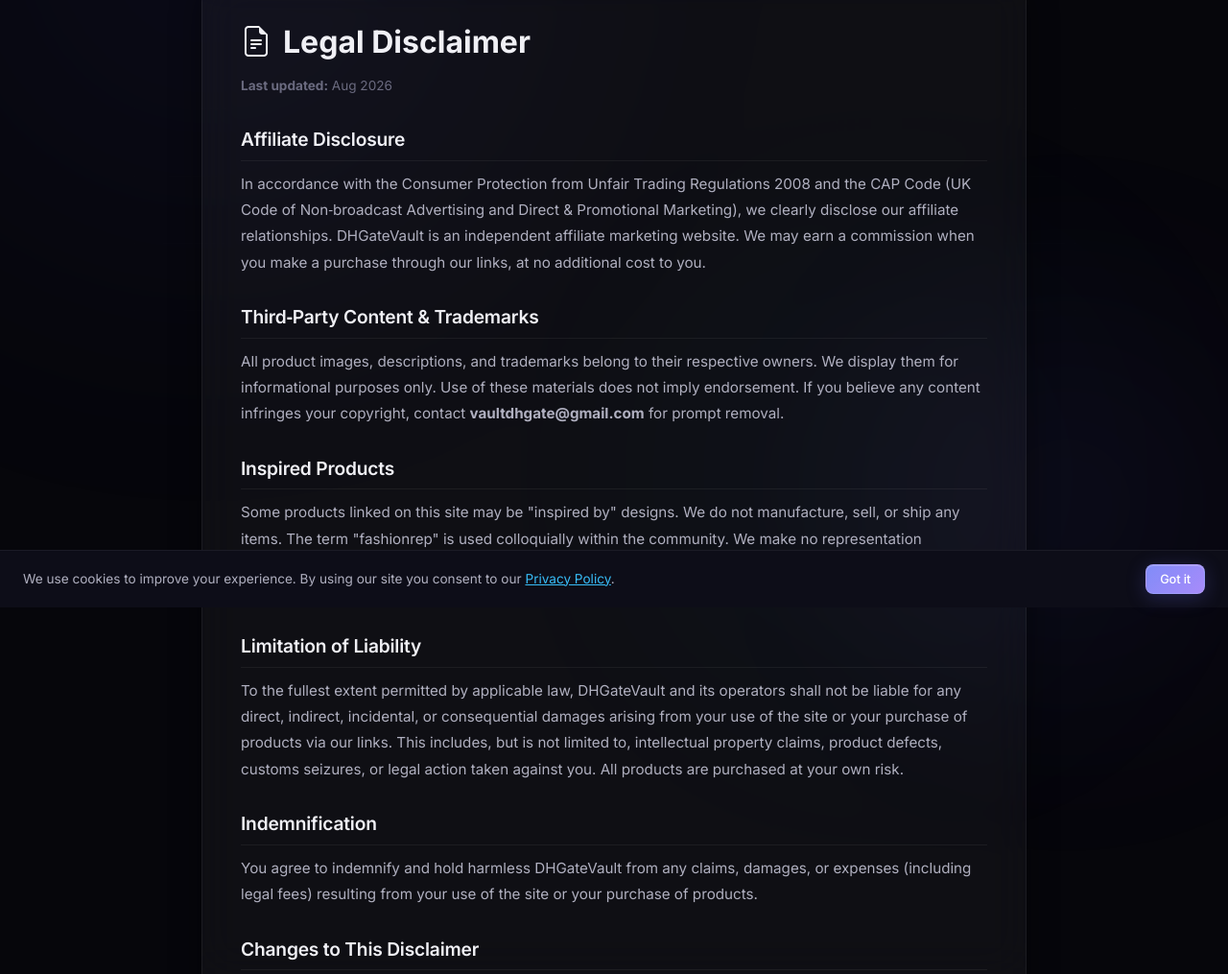
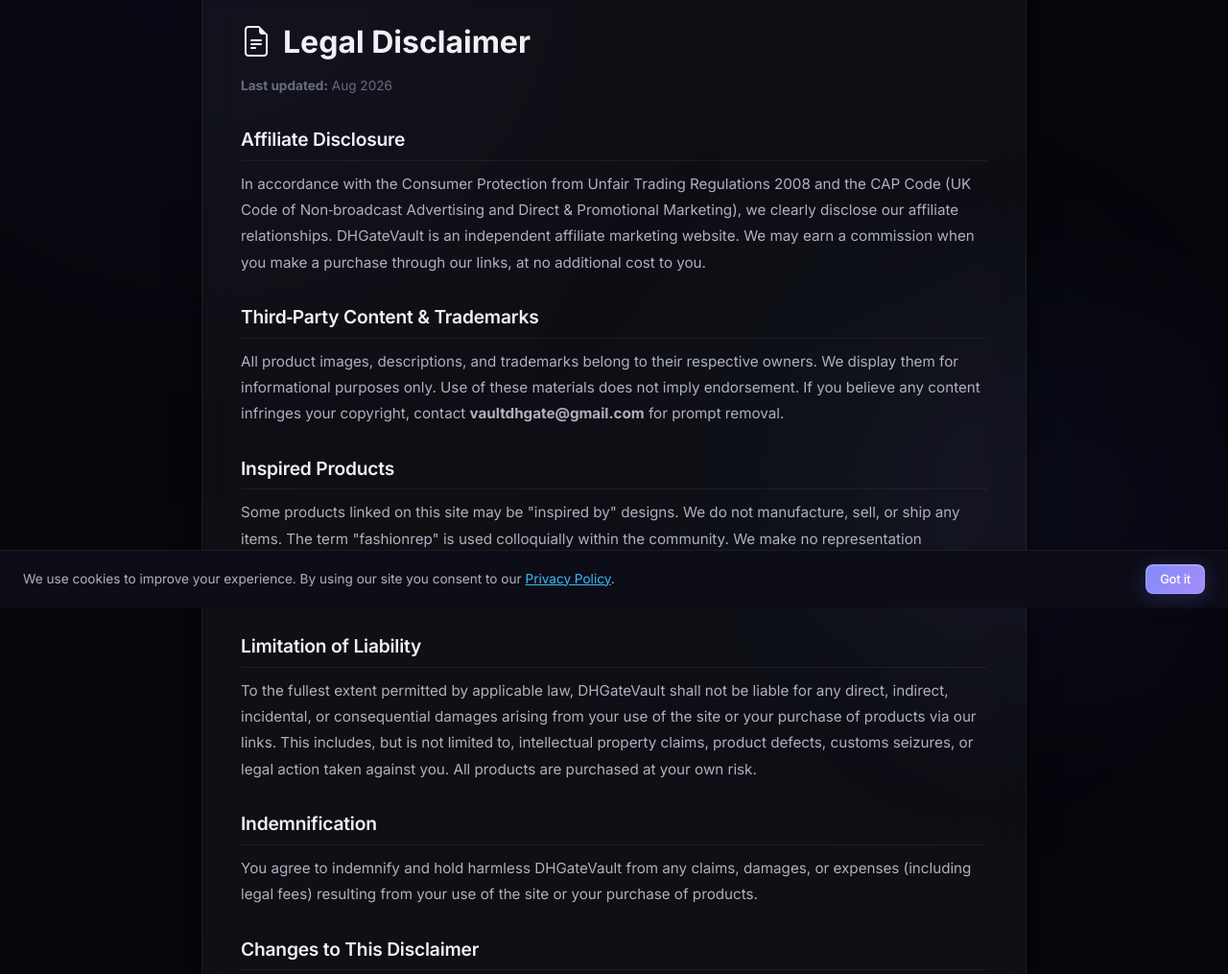
Before and after one commit to JackUCS/dhgVAULT, a website: page disclaimer.html in a window 1280 px wide. Shown: the part 167-1182 px from the top of the page at 96% size. Drawn offline with nearby package versions, Linux system fonts and the light colour scheme.

Commit message:
more word changes

```diff
--- a/disclaimer.html
+++ b/disclaimer.html
@@ -66,7 +66,7 @@
             <p>Some products linked on this site may be "inspired by" designs. We do not manufacture, sell, or ship any items. The term "fashionrep" is used colloquially within the community. We make no representation regarding the authenticity, quality, or legality of any product. You are responsible for ensuring compliance with local laws before purchasing.</p>
 
             <h2>Limitation of Liability</h2>
-            <p>To the fullest extent permitted by applicable law, DHGateVault and its operators shall not be liable for any direct, indirect, incidental, or consequential damages arising from your use of the site or your purchase of products via our links. This includes, but is not limited to, intellectual property claims, product defects, customs seizures, or legal action taken against you. All products are purchased at your own risk.</p>
+            <p>To the fullest extent permitted by applicable law, DHGateVault shall not be liable for any direct, indirect, incidental, or consequential damages arising from your use of the site or your purchase of products via our links. This includes, but is not limited to, intellectual property claims, product defects, customs seizures, or legal action taken against you. All products are purchased at your own risk.</p>
 
             <h2>Indemnification</h2>
             <p>You agree to indemnify and hold harmless DHGateVault from any claims, damages, or expenses (including legal fees) resulting from your use of the site or your purchase of products.</p>
```
Also changed, not shown: index.html (+3 -3 lines).
